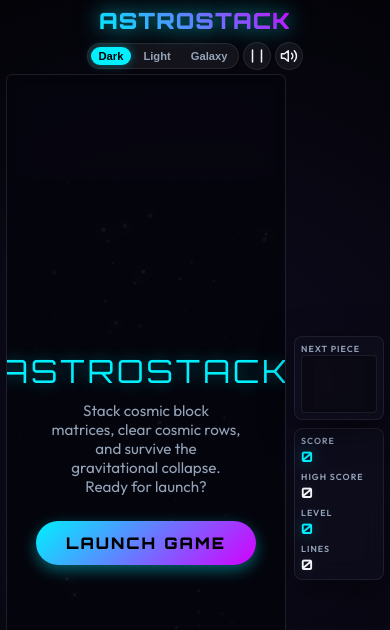
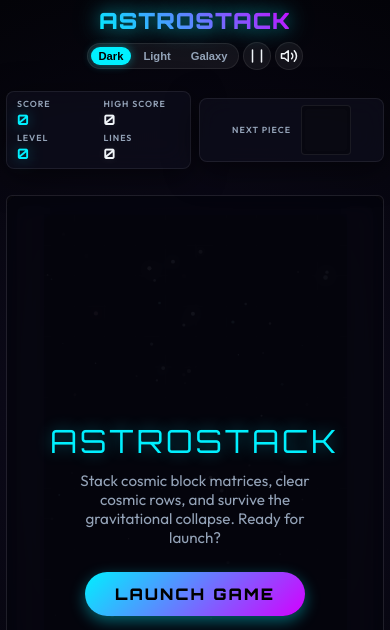
Before and after one commit to superdooperjen/astrostack, a website built with Vite: page index.html in a window 390 px wide. Shown: the top 630 px of the page. Built offline with nearby package versions, Linux system fonts and the light colour scheme.

Commit message:
Reposition HUD stats and next preview to the top side-by-side on mobile, optimize height scaling, and resolve inactive overlay click blocker using CSS visibility toggle

```diff
--- a/src/engine/renderer.ts
+++ b/src/engine/renderer.ts
@@ -36,7 +36,7 @@ export class GameRenderer {
     if (!parent) return;
 
     const isMobile = window.innerWidth <= 820;
-    const maxHeight = isMobile ? window.innerHeight * 0.80 : window.innerHeight * 0.70;
+    const maxHeight = isMobile ? window.innerHeight * 0.72 : window.innerHeight * 0.70;
     const parentWidth = parent.clientWidth;
 
     // Calculate grid size based on space limits maintaining 1:2 aspect ratio
--- a/src/styles/main.css
+++ b/src/styles/main.css
@@ -255,8 +255,8 @@ canvas#next-preview {
   align-items: center;
   border-radius: 12px;
   opacity: 0;
-  pointer-events: none;
-  transition: opacity 0.3s ease;
+  visibility: hidden;
+  transition: opacity 0.3s ease, visibility 0.3s ease;
   z-index: 5;
   padding: 20px;
   text-align: center;
@@ -264,7 +264,7 @@ canvas#next-preview {
 
 .overlay.active {
   opacity: 1;
-  pointer-events: auto;
+  visibility: visible;
 }
 
 .overlay-title {
@@ -393,7 +393,7 @@ canvas#next-preview {
 
   .game-container {
     display: grid;
-    grid-template-columns: 1fr 90px;
+    grid-template-columns: 1fr 1fr;
     grid-template-rows: auto auto;
     gap: 8px;
     width: 99%;
@@ -406,8 +406,8 @@ canvas#next-preview {
   }
 
   .board-container {
-    grid-column: 1;
-    grid-row: 1 / span 2;
+    grid-column: 1 / span 2;
+    grid-row: 2;
     padding: 2px;
     border-radius: 6px;
     width: 100%;
@@ -418,30 +418,39 @@ canvas#next-preview {
   }
 
   .panel-left {
-    grid-column: 2;
-    grid-row: 2;
-    display: flex;
-    flex-direction: column;
-    gap: 6px;
-    padding: 6px;
+    grid-column: 1;
+    grid-row: 1;
+    display: grid;
+    grid-template-columns: 1fr 1fr;
+    gap: 4px 10px;
+    padding: 6px 10px;
     border-radius: 8px;
-    align-self: start;
+    width: 100%;
   }
 
   .panel-right {
     grid-column: 2;
     grid-row: 1;
     display: flex;
-    flex-direction: column;
-    gap: 6px;
-    padding: 6px;
+    align-items: center;
+    justify-content: center;
+    padding: 6px 10px;
     border-radius: 8px;
-    align-self: end;
+    width: 100%;
+  }
+
+  /* Make next-piece label and preview side-by-side */
+  .panel-right .stat-group {
+    display: flex;
+    flex-direction: row;
+    align-items: center;
+    gap: 10px;
+    margin-bottom: 0;
   }
 
   /* Hide key bindings guides on mobile */
   .panel-right .stat-group:nth-child(2) {
-    display: none;
+    display: none !important;
   }
 
   /* Compact HUD fonts and layouts on mobile */
@@ -462,13 +471,12 @@ canvas#next-preview {
   .preview-box {
     padding: 3px;
     border-radius: 4px;
-    margin-top: 1px;
+    margin-top: 0;
   }
 
   canvas#next-preview {
-    width: 100%;
-    max-width: 50px;
-    height: auto;
+    width: 42px;
+    height: 42px;
   }
 
   /* Hide bottom controls completely on mobile */
```
